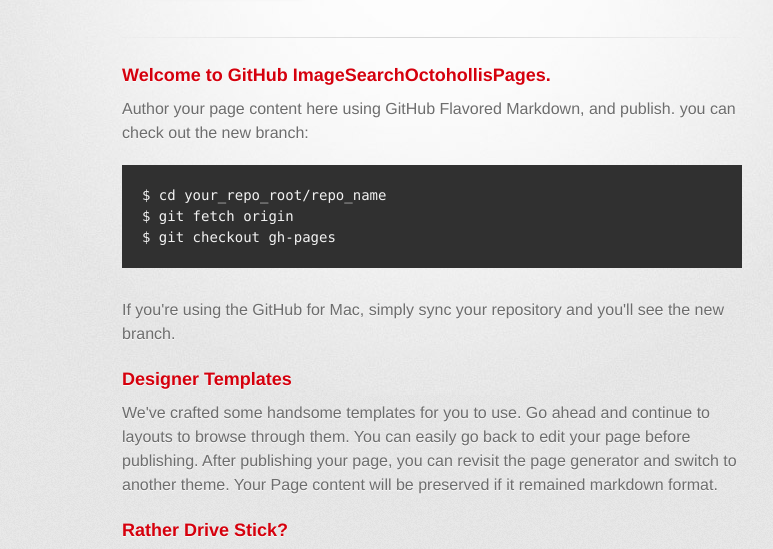
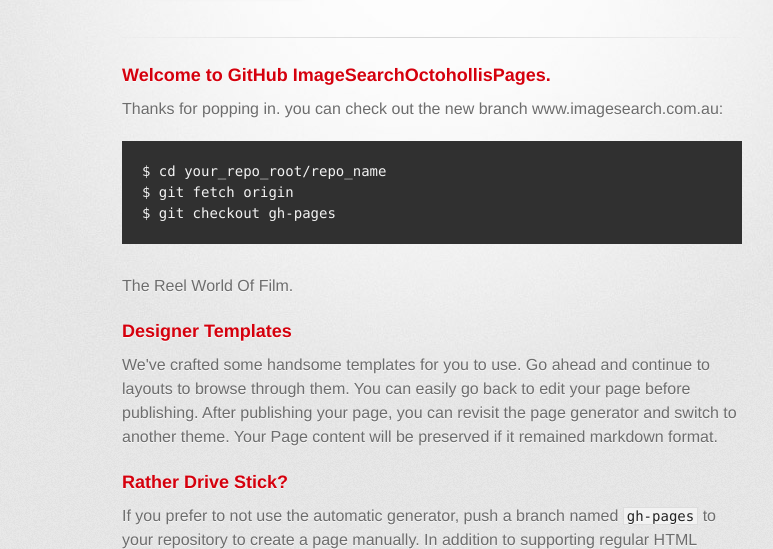
Before and after one commit to ImageSearch/ImageSearch.github.io, a plain HTML site: page index.html in a window 1280 px wide. Shown: the part 178-727 px from the top of the page, without its empty margins (208-981 px from the left). Drawn offline with Linux system fonts and the light colour scheme; a web font is replaced by a local one.

Commit message:
Updated index small text

```diff
--- a/index.html
+++ b/index.html
@@ -32,14 +32,14 @@
           <h3>
 <a name="welcome-to-github-imagesearchoctohollispages" class="anchor" href="#welcome-to-github-imagesearchoctohollispages"><span class="octicon octicon-link"></span></a>Welcome to GitHub ImageSearchOctohollisPages.</h3>
 
-<p> Author your page content here using GitHub Flavored Markdown,  and publish. you can check out the new branch:</p>
+<p> Thanks for popping in. you can check out the new branch www.imagesearch.com.au:</p>
 
 <pre><code>$ cd your_repo_root/repo_name
 $ git fetch origin
 $ git checkout gh-pages
 </code></pre>
 
-<p>If you're using the GitHub for Mac, simply sync your repository and you'll see the new branch.</p>
+<p>The Reel World Of Film.</p>
 
 <h3>
 <a name="designer-templates" class="anchor" href="#designer-templates"><span class="octicon octicon-link"></span></a>Designer Templates</h3>
```
